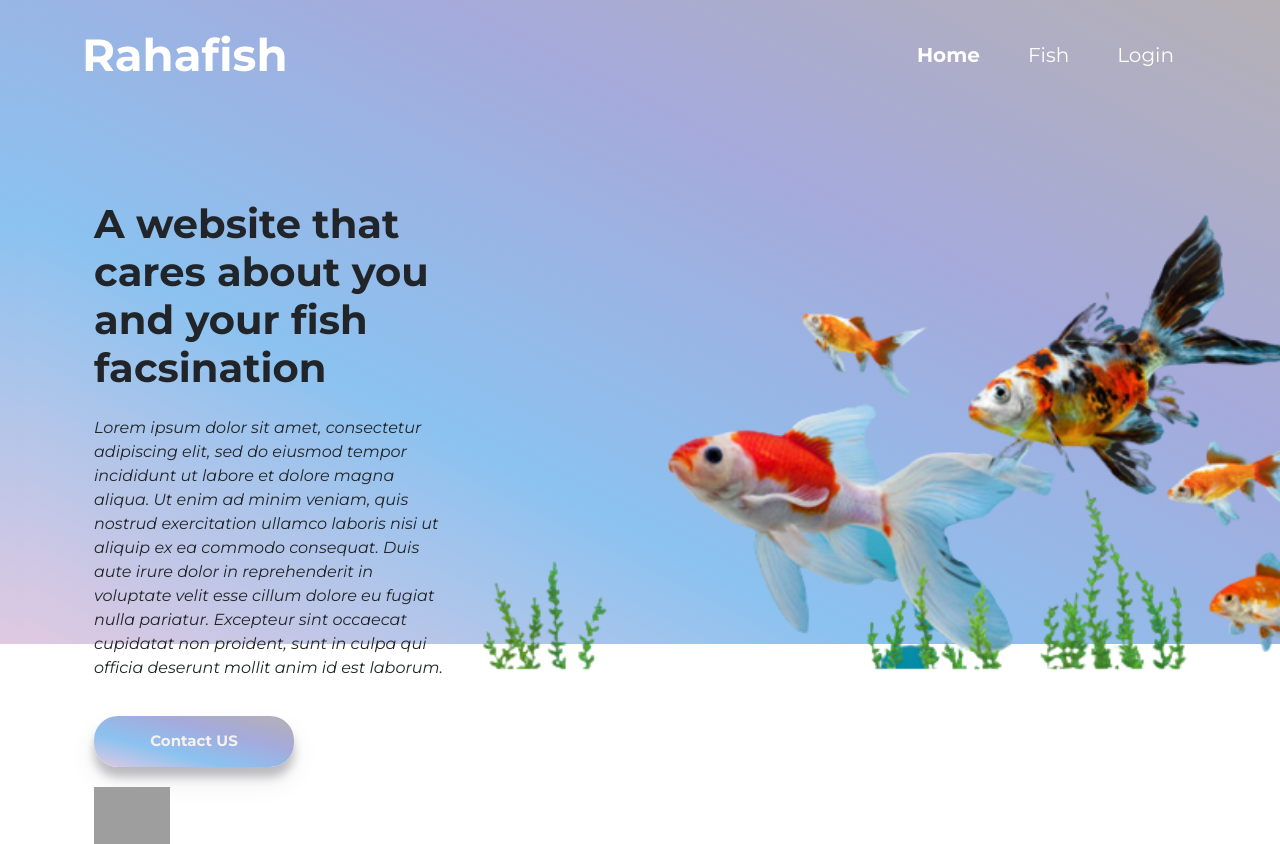
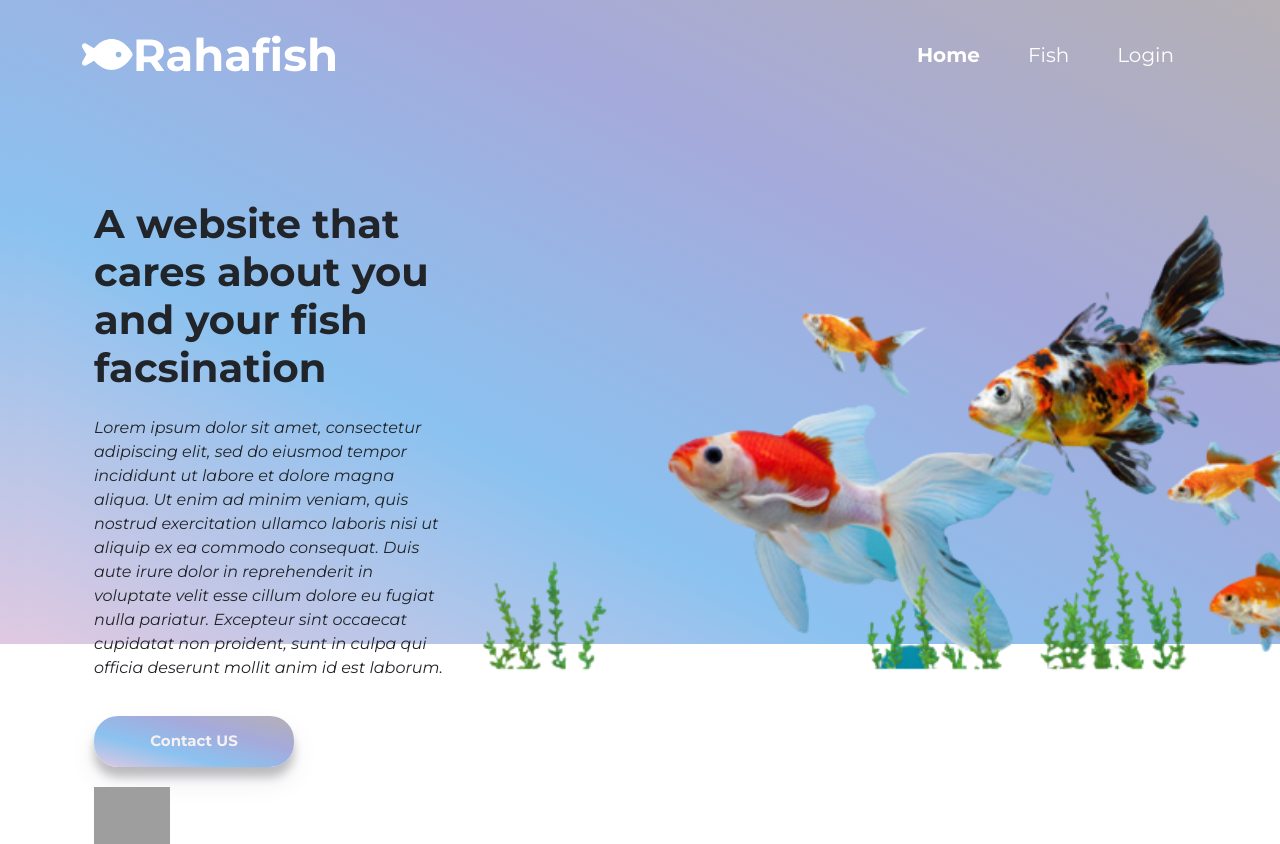
Before and after one commit to rahafnasralla/Rahafish, a React (Create React App) app: page / in a window 1280 px wide. Shown: the top 844 px of the page. Built offline with nearby package versions, Linux system fonts and the light colour scheme; grey boxes are pictures that could not be loaded; a web font is replaced by a local one.

Commit message:
fish-icon

```diff
--- a/package.json
+++ b/package.json
@@ -4,6 +4,9 @@
   "private": true,
   "dependencies": {
     "@emailjs/browser": "^3.10.0",
+    "@fortawesome/fontawesome-svg-core": "^6.2.1",
+    "@fortawesome/free-solid-svg-icons": "^6.2.1",
+    "@fortawesome/react-fontawesome": "^0.2.0",
     "@popperjs/core": "^2.11.6",
     "@testing-library/jest-dom": "^5.16.5",
     "@testing-library/react": "^13.4.0",
--- a/src/components/Navbar.js
+++ b/src/components/Navbar.js
@@ -1,6 +1,8 @@
 import { useLocation } from "react-router-dom";
 import { useEffect,useState } from "react";
 import { navStruct } from "../Utils/Navbarutils";
+import { FontAwesomeIcon } from "@fortawesome/react-fontawesome";
+import { faFish } from "@fortawesome/free-solid-svg-icons";
 export default function Navbar() {
 
   const location = useLocation();
@@ -27,7 +29,7 @@ export default function Navbar() {
         <div>
     <nav className="navbar fixed-top navbar-expand-lg navbar-dark p-md-3 ">
       <div className="container">
-        <a className="navbar-brand ff" href="/">Rahafish</a>
+        <a className="navbar-brand ff" href="/"><FontAwesomeIcon icon={faFish} />Rahafish</a>
         <button
           className="navbar-toggler"
           type="button"
```
Also changed, not shown: 1 other file (tests, documents, lock files or other folders).
